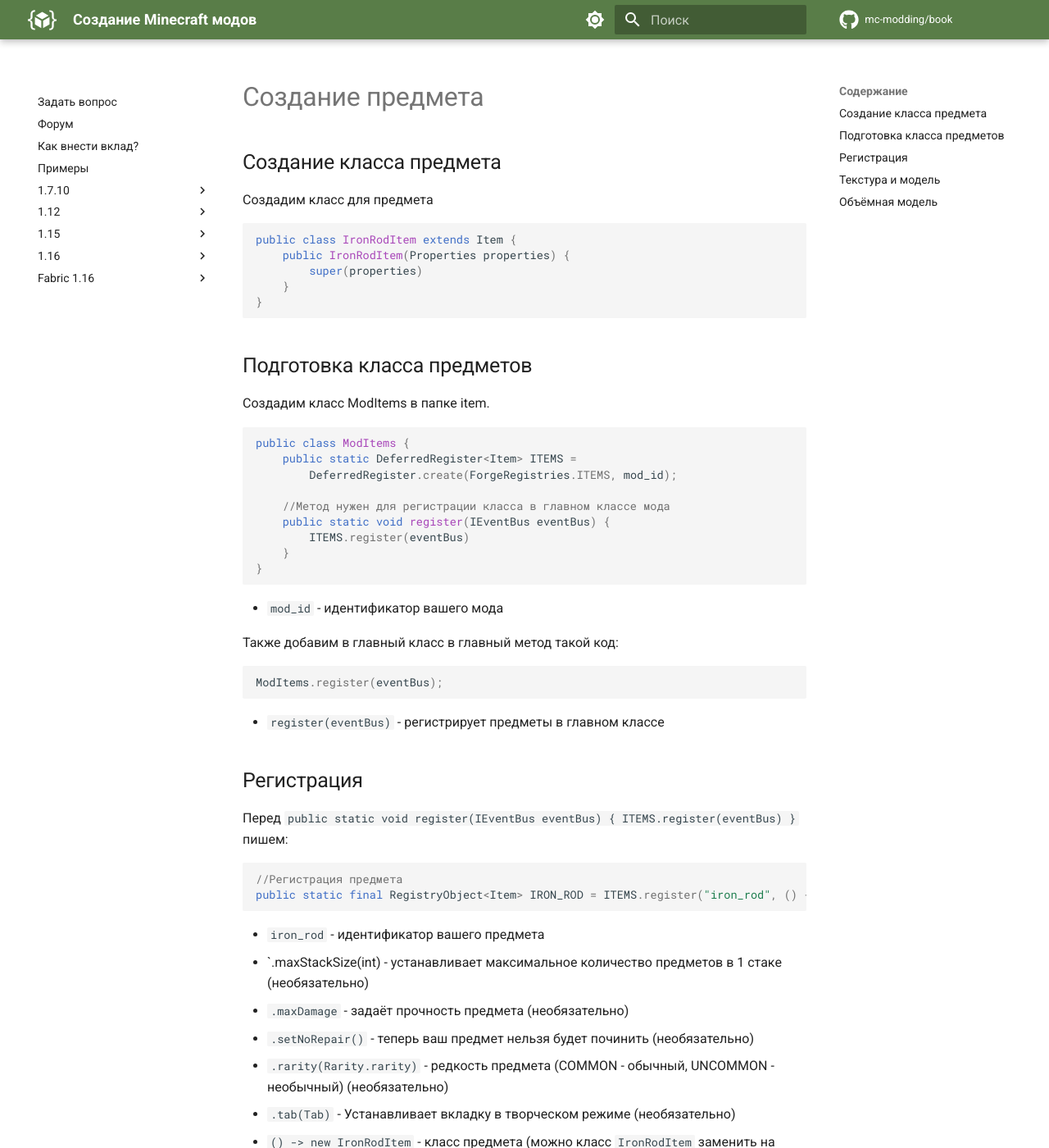
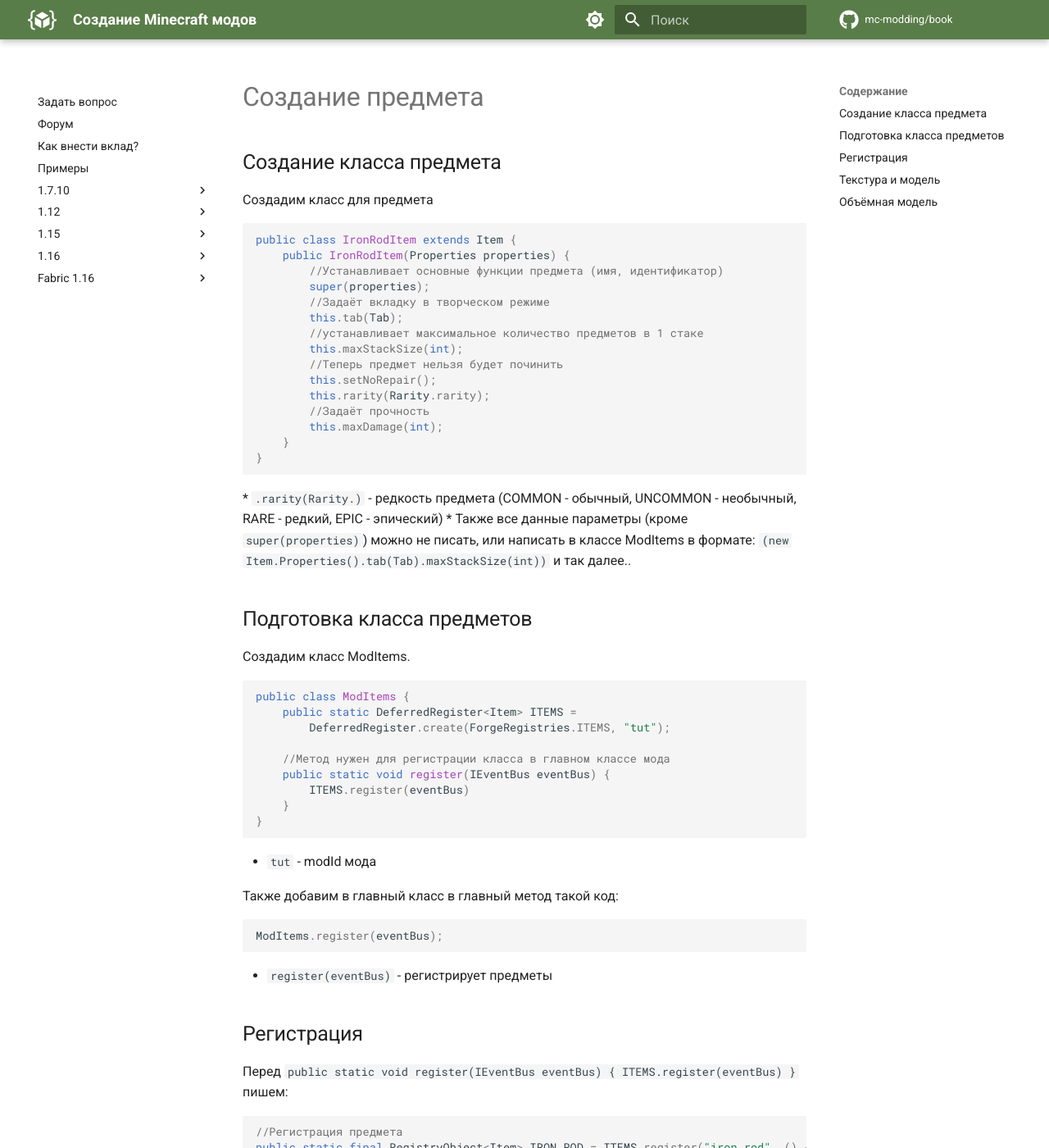
Before and after one commit to mc-modding/book, an MkDocs documentation site: the page built from docs/1.16/item/basics/index.md, in a window 1280 px wide and 1400 px high. Shown: the whole window at 82% size. Built offline with MkDocs 1.6.1 and Material for MkDocs 9.7.7, drawn with Linux system fonts in a browser that asks for light colours; comment, search, counter and statistics services are not loaded; some of the changed text lies outside the part shown.

Commit message:
Update index.md
Небольшие исправления,
Если нашли ошибки пожалуйста напишите в комментариях

````diff
--- a/docs/1.16/item/basics/index.md
+++ b/docs/1.16/item/basics/index.md
@@ -7,19 +7,32 @@
 ```java
 public class IronRodItem extends Item {
     public IronRodItem(Properties properties) {
-        super(properties)
+        //Устанавливает основные функции предмета (имя, идентификатор)
+        super(properties);
+        //Задаёт вкладку в творческом режиме
+        this.tab(Tab);
+        //устанавливает максимальное количество предметов в 1 стаке
+        this.maxStackSize(int);
+        //Теперь предмет нельзя будет починить
+        this.setNoRepair();
+        this.rarity(Rarity.rarity);
+        //Задаёт прочность
+        this.maxDamage(int);
     }
 }
 ```
+* `.rarity(Rarity.)` - редкость предмета (COMMON - обычный, UNCOMMON - необычный, RARE - редкий, EPIC - эпический)
+* Также все данные параметры (кроме `super(properties)`) можно не писать, или написать в классе ModItems в формате:
+ `(new Item.Properties().tab(Tab).maxStackSize(int))` и так далее..
 
 ## Подготовка класса предметов
 
-Создадим класс ModItems в папке item.
+Создадим класс ModItems.
 
 ```java
 public class ModItems {
     public static DeferredRegister<Item> ITEMS =
-        DeferredRegister.create(ForgeRegistries.ITEMS, mod_id);
+        DeferredRegister.create(ForgeRegistries.ITEMS, "tut");
 
     //Метод нужен для регистрации класса в главном классе мода
     public static void register(IEventBus eventBus) {
@@ -28,7 +41,7 @@ public class ModItems {
 }
 ```
 
-* `mod_id` - идентификатор вашего мода
+* `tut` - modId мода
 
 Также добавим в главный класс в главный метод такой код:
 
@@ -36,7 +49,7 @@ public class ModItems {
 ModItems.register(eventBus);
 ```
 
-* `register(eventBus)` - регистрирует предметы в главном классе
+* `register(eventBus)` - регистрирует предметы
 
 ## Регистрация
 
@@ -44,15 +57,11 @@ ModItems.register(eventBus);
 
 ```java
 //Регистрация предмета
-public static final RegistryObject<Item> IRON_ROD = ITEMS.register("iron_rod", () -> new IronRodItem(new Item.Properties().tab(Tab).maxStackSize(int).setNoRepair().rarity(Rarity.rariry).maxDamage(int)));
+public static final RegistryObject<Item> IRON_ROD = ITEMS.register("iron_rod", () -> new IronRodItem(new Item.Properties()));
 ```
 
 * `iron_rod` - идентификатор вашего предмета
-* `.maxStackSize(int) - устанавливает максимальное количество предметов в 1 стаке (необязательно)
-* `.maxDamage` - задаёт прочность предмета (необязательно)
-* `.setNoRepair()` - теперь ваш предмет нельзя будет починить (необязательно)
-* `.rarity(Rarity.rarity)` - редкость предмета (COMMON - обычный, UNCOMMON - необычный) (необязательно)
-* `.tab(Tab)` - Устанавливает вкладку в творческом режиме (необязательно)
+* `.rarity(Rarity.rarity)` - редкость предмета (COMMON - обычный, UNCOMMON - необычный)
 * `() -> new IronRodItem` - класс предмета (можно класс `IronRodItem` заменить на класс `Item` (стандартный класс предмета))
 
 Теперь можно запустить Minecraft и прописать команду `/give @s tut:iron_rod`
````
